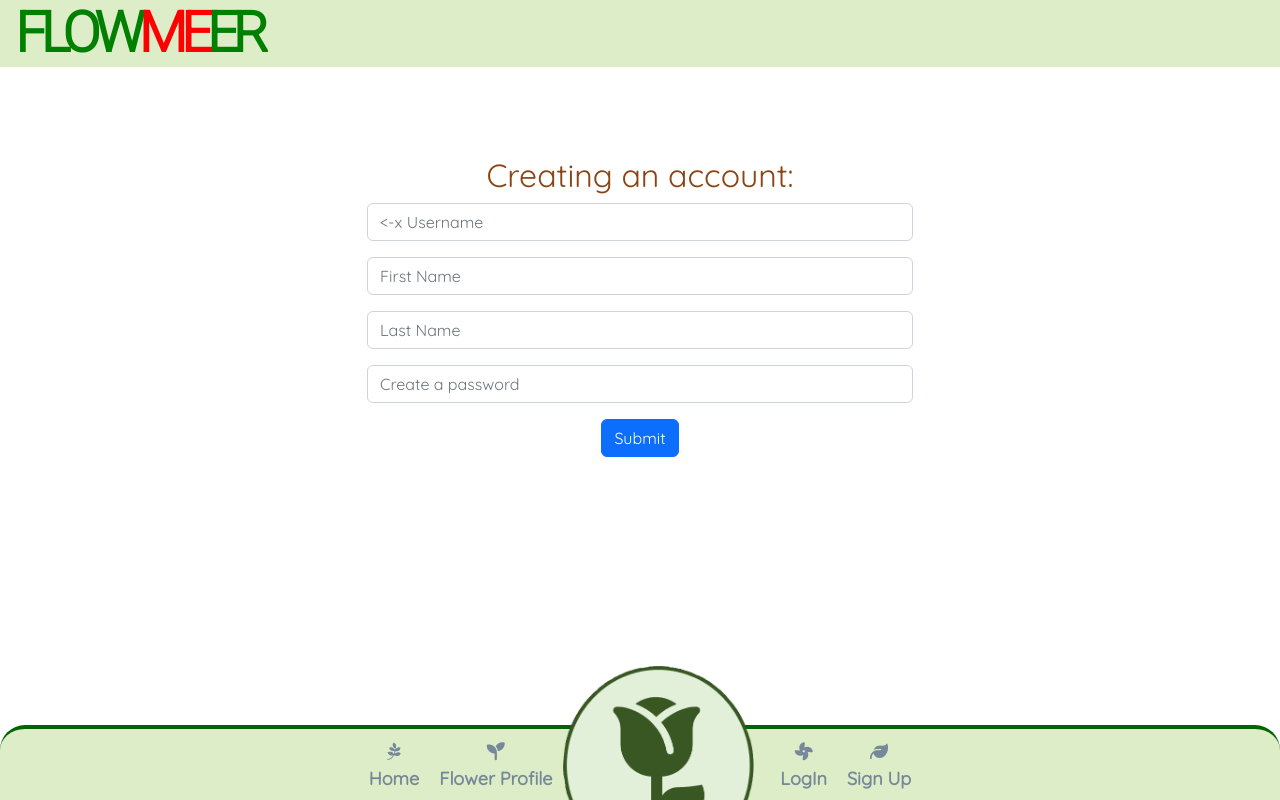
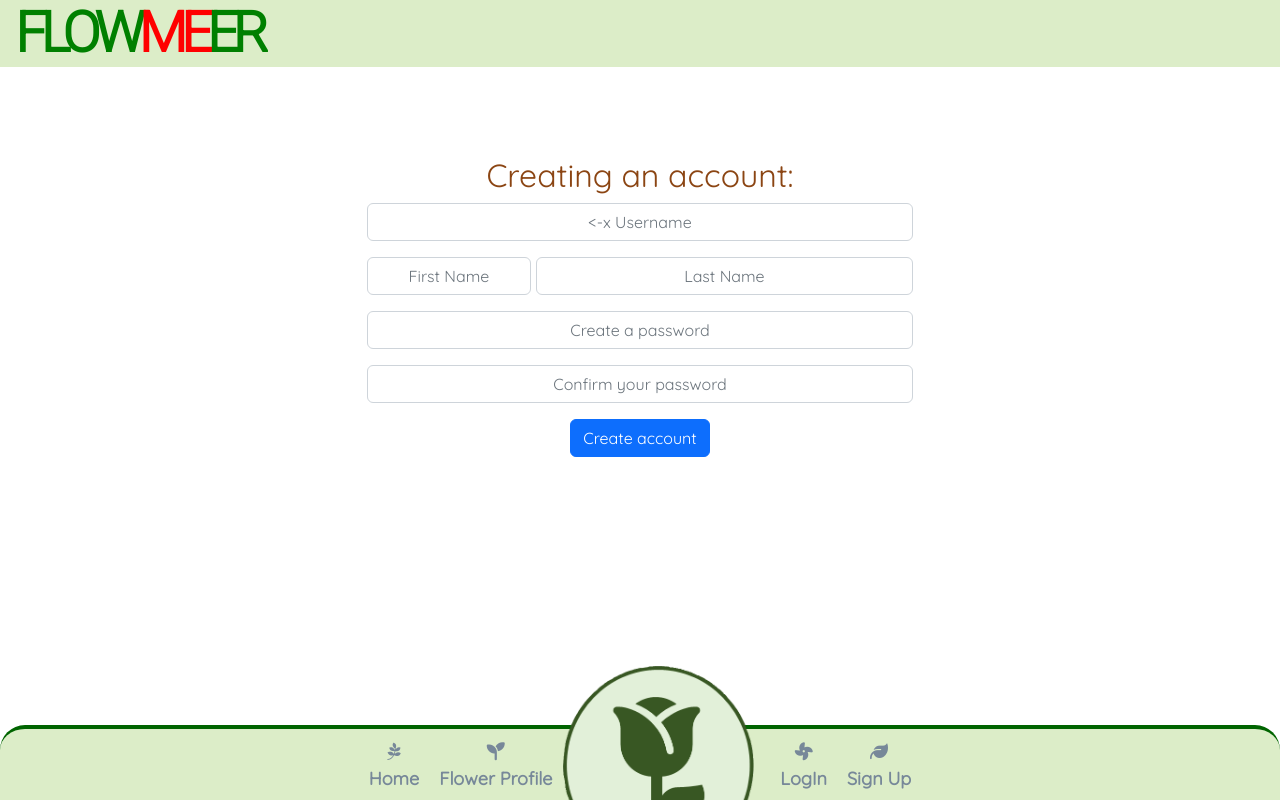
Before and after one commit to FluffyBullet/FLOWMEER, a React (Create React App) app: page /signup in a window 1280 px wide. Built offline with nearby package versions, Linux system fonts and the light colour scheme.

Commit message:
format signupform with styles

```diff
--- a/src/components/SignUpForm.module.css
+++ b/src/components/SignUpForm.module.css
@@ -3,10 +3,24 @@ form {
     margin:0 auto;
 }
 
-@media screen and (min-width: 700px){
+.InputPlace {
+    text-align:center;
+}
+
+@media screen and (min-width: 721px){
     form {
         width:50%;
         margin:0 auto;
     }
 
+     .first_name {
+        width:30%;
+        display:inline-block;
+    }
+    .family_name {
+        width:70%;
+        padding-left:5px;
+        display:inline-block;
+    }
+
 }
--- a/src/pages/auth/SignUpForm.js
+++ b/src/pages/auth/SignUpForm.js
@@ -15,25 +15,37 @@ function SignUpForm() {
         </div>
         <div>
             <Container>
+                {/* Form layout imported from react bootstrap - edit details. */}
                 <Form>
-                    <Form.Group className="mb-3" controlId="username">
-                        <Form.Control type="text" placeholder="<-x Username" />
+                    {/* Requesting to create unique username */}
+                    <Form.Group className={` mb-3`} controlId="username" name="username">
+                        <Form.Label className="d-none">Username</Form.Label>
+                        <Form.Control className={`${styles.InputPlace}`} type="text" placeholder="<-x Username" />
                     </Form.Group>
                     <Row>
                         <Col>
-                            <Form.Group className="mb-3" controlId="first_name">
-                                <Form.Control type="text" placeholder="First Name" />
+                        {/* Asking for user name */}
+                            <Form.Group className={`mb-3 ${styles.first_name}`} controlId="FirstName" name="first_name">
+                                <Form.Label className="d-none">First Name</Form.Label>
+                                <Form.Control type="text" className={`${styles.InputPlace}`} placeholder="First Name" />
                             </Form.Group>
-                            <Form.Group className="mb-3" controlId="family_name">
-                                <Form.Control type="text" placeholder="Last Name" />
+                            <Form.Group className={`mb-3 ${styles.family_name}`} controlId="FamilyName" name="last_name">
+                                <Form.Label className="d-none">Last Name</Form.Label>
+                                <Form.Control type="text" className={`${styles.InputPlace}`} placeholder="Last Name" />
                             </Form.Group>
                         </Col>
                     </Row>
-                    <Form.Group className="mb-3" controlId="password">
-                        <Form.Control type="password" placeholder="Create a password" />
+                    {/* Password section, original + authentication */}
+                    <Form.Group className="mb-3" controlId="password" name="password1">
+                        <Form.Label className="d-none">Password Entry</Form.Label>
+                        <Form.Control type="password" className={`${styles.InputPlace}`} placeholder="Create a password" />
+                    </Form.Group>
+                    <Form.Group className="mb-3" controlId="ConfirmPassword" name="password2">
+                        <Form.Label className="d-none">re-enter password</Form.Label>
+                        <Form.Control type="password" className={`${styles.InputPlace}`} placeholder="Confirm your password" />
                     </Form.Group>
                     <Button variant="primary" type="submit">
-                        Submit
+                        Create account
                     </Button>
                 </Form>
         </Container>
```
